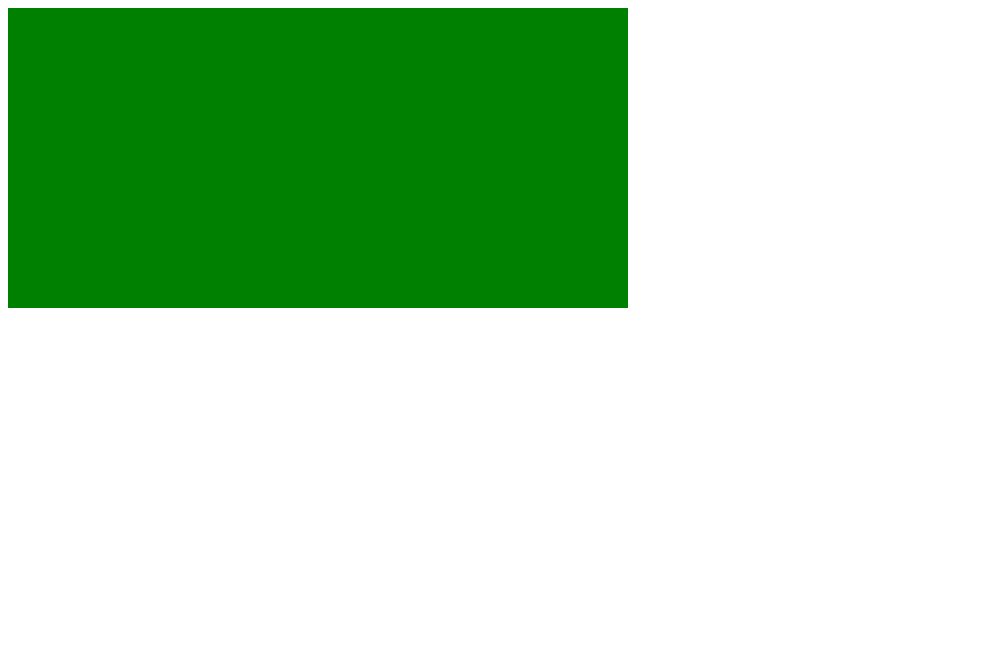
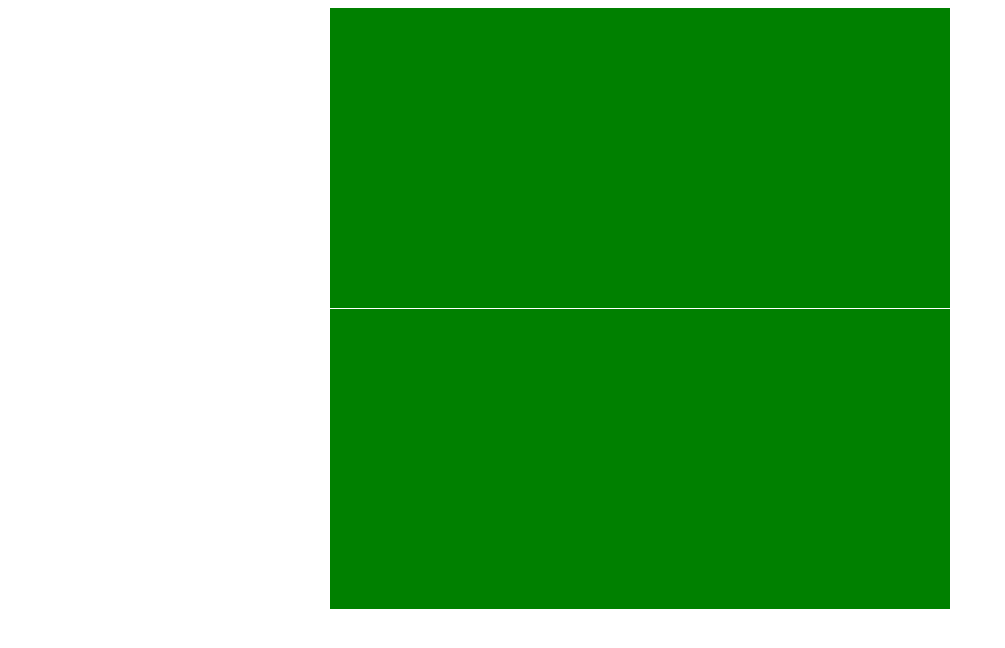
Before and after one commit to green-fox-academy/AHolcsik, a plain HTML site: page Week01/Day05/form.html in a window 1280 px wide. Shown: the whole page, without its empty margins (0-1005 px from the left). Drawn offline with Linux system fonts and the light colour scheme.

Commit message:
feat (day05): added boxes

```diff
--- a/Week01/Day05/form.html
+++ b/Week01/Day05/form.html
@@ -5,24 +5,28 @@
     <meta name="viewport" content="width=device-width, initial-scale=1.0">
     <meta http-equiv="X-UA-Compatible" content="ie=edge">
     <title>Form</title>
-    <style>
-        .box {
-            height: 300px;
-            width: 620px;
-            background: green;
-            box-sizing: border-box;
-            position: relative;
-
-        }
-
-
-
-    </style>
-
+    <link rel="stylesheet" href="style.css">
 
 </head>
 <body>
-    <div class="box"></div>
+    <div class="header">
+
+    </div>
+
+
+    <div class="left box">
+
+    </div>
+
+
+    <div class="right box">
+
+    </div>
+
+
+    <div class="bottom">
+
+    </div>
 
 
 </body>
--- /dev/null
+++ b/Week01/Day05/style.css
@@ -0,0 +1,30 @@
+
+
+.header {
+    height: 300px;
+    width: 620px;
+    background: green;
+    box-sizing: border-box;
+    margin: 1px auto;
+
+}
+
+.leftbox, .rightbox {
+    height: 300px;
+    width: 285px;
+    background: green;
+    box-sizing: border-box;
+    margin: 1px auto;
+
+}
+
+
+
+.bottom {
+    height: 300px;
+    width: 620px;
+    background: green;
+    box-sizing: border-box;
+    margin: 1px auto;
+
+}
```
